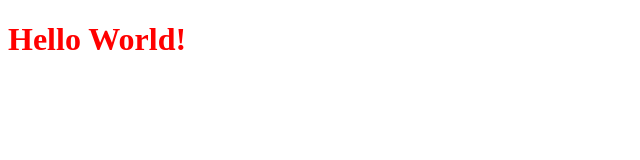
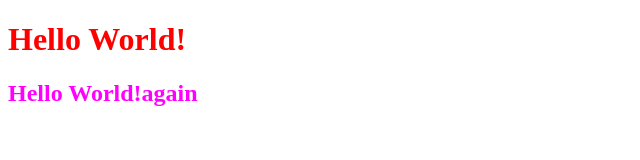
Before and after one commit to Cholpon88/my_site, a plain HTML site: page index.html in a window 1280 px wide. Shown: the whole page, without its empty margins (0-640 px from the left). Drawn offline with Linux system fonts and the light colour scheme.

Commit message:
Add subtitle

```diff
--- a/index.html
+++ b/index.html
@@ -11,5 +11,7 @@
 
 <body>
   <h1>Hello World!</h1>
+  <h2>Hello World!again</h2>
+
 </body>
 </html>
--- a/style.css
+++ b/style.css
@@ -1,3 +1,6 @@
 h1 {
       color: red;
 }
+h2 {
+      color:fuchsia;
+}
```
